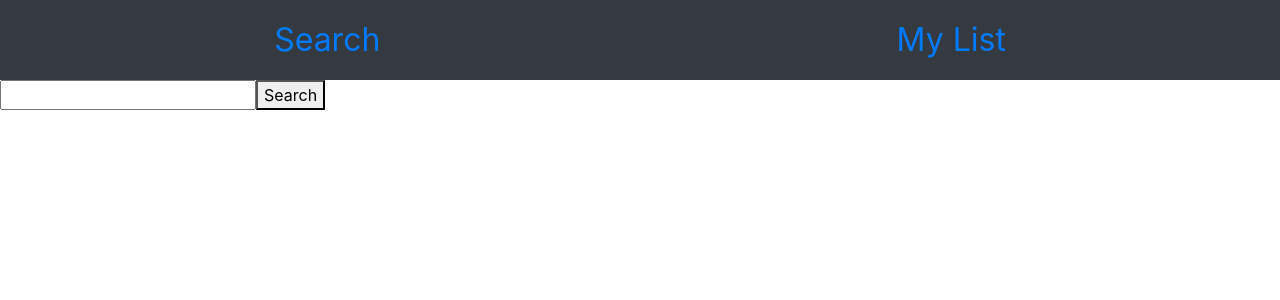
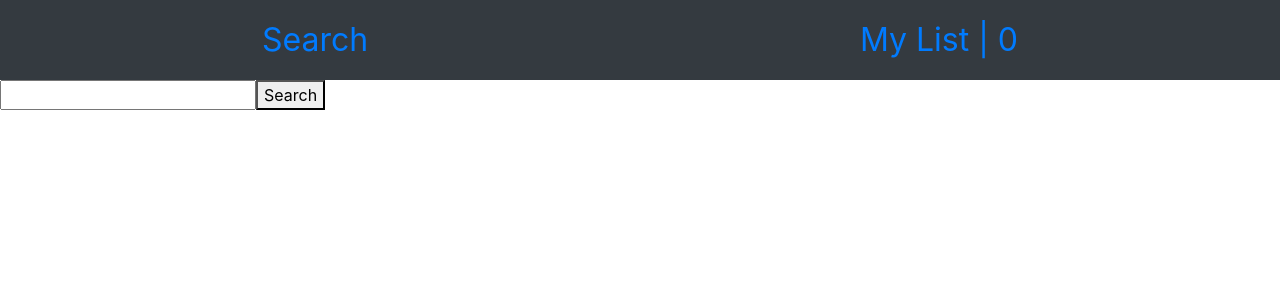
Before and after one commit to almarrim/recipes, a React (Create React App) app: page / in a window 1280 px wide. Shown: the top 300 px of the page. Built offline with nearby package versions, Linux system fonts and the light colour scheme.

Commit message:
increased api results to 20 and add a counter of the number of favorites next to the favorites header

```diff
--- a/src/App.js
+++ b/src/App.js
@@ -26,7 +26,7 @@ class App extends Component {
 
   getResults = (item) => {
     // e.preventDefault()
-    const apiURL = `http://api.edamam.com/search?q=${item}&app_id=${process.env.REACT_APP_EDMAME_API_ID}&ap_key=${process.env.REACT_APP_EDMAME_API_KE}&from=0&to=5`
+    const apiURL = `http://api.edamam.com/search?q=${item}&app_id=${process.env.REACT_APP_EDMAME_API_ID}&ap_key=${process.env.REACT_APP_EDMAME_API_KE}&from=0&to=20`
     axios({
       method: 'get',
       url: apiURL
@@ -211,7 +211,7 @@ addStars =(index, label)=>{
         <nav className="navbar navbar-dark bg-dark sticky-top" style={{ fontSize: "2rem", justifyContent: "space-around" }}>
           {/* <div class="container"> */}
           <Link className="nav-item nav-link" to='/'>Search</Link>
-          <Link className="nav-item nav-link" to='/mylist'>My List</Link>
+          <Link className="nav-item nav-link" to='/mylist'>My List{' | '}{ this.state.favorites.length}</Link>
           {/* </div> */}
         </nav>
         <Switch>
```
